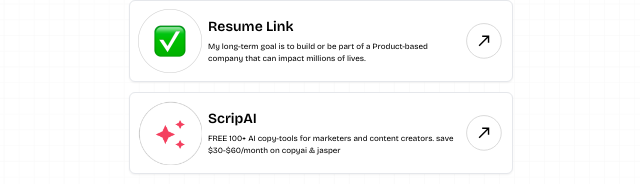
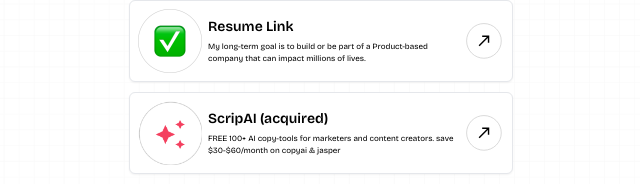
Before and after one commit to sagarjaid/sagar, a Next.js app: page / in a window 1280 px wide. Shown: the part 430-614 px from the top of the page, without its empty margins (319-959 px from the left). Built offline with nearby package versions, Linux system fonts and the light colour scheme.

Commit message:
acquired

```diff
--- a/pages/index.js
+++ b/pages/index.js
@@ -130,7 +130,7 @@
               src='./scripai-logo.png'
             />
             <div className='flex justify-center gap-1 flex-col'>
-              <h3 className='font-semibold'>ScripAI</h3>
+              <h3 className='font-semibold'>ScripAI (acquired)</h3>
               <p className='text-[8px] leading-3'>
                 FREE 100+ AI copy-tools for marketers and content creators. save
                 $30-$60/month on copyai & jasper
```
